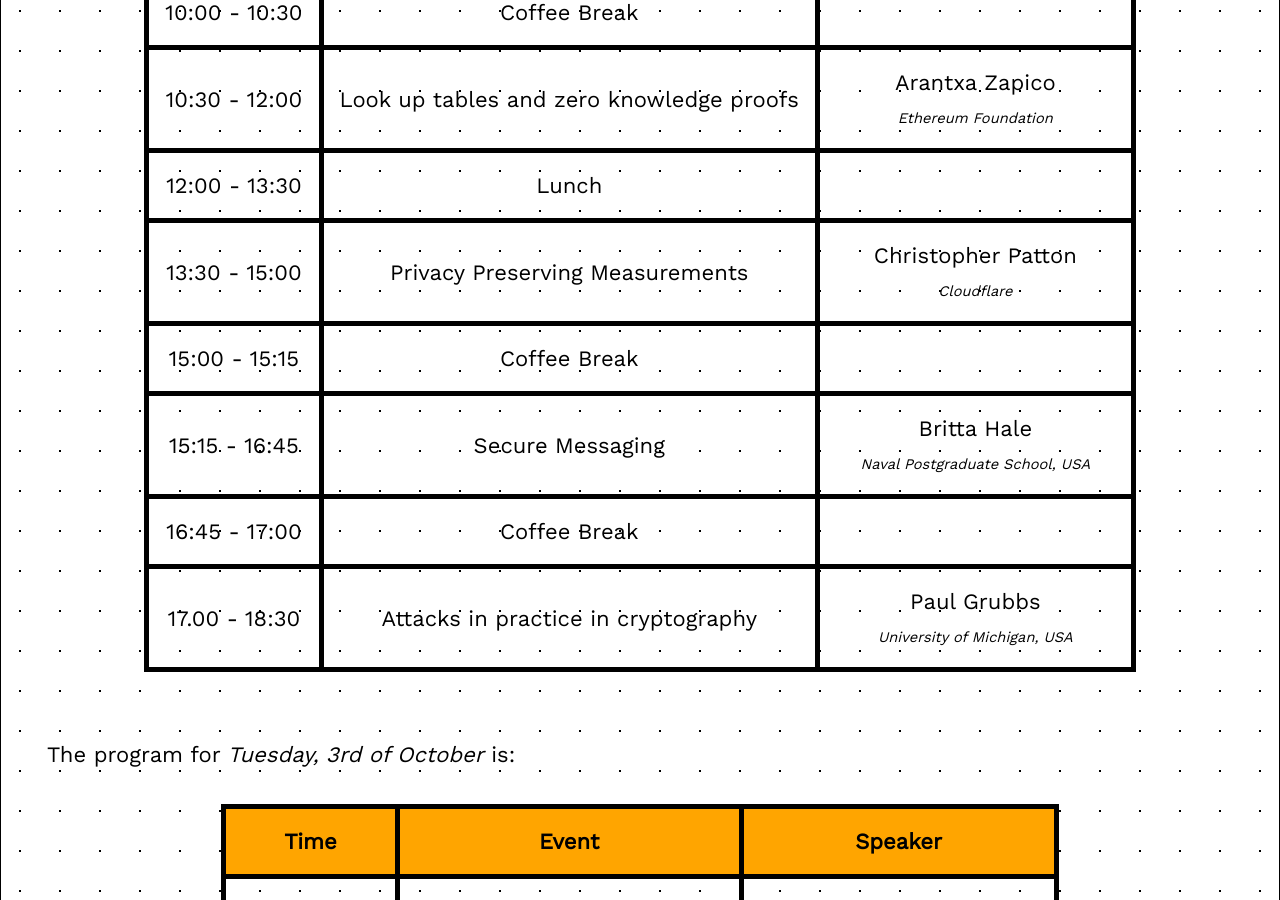
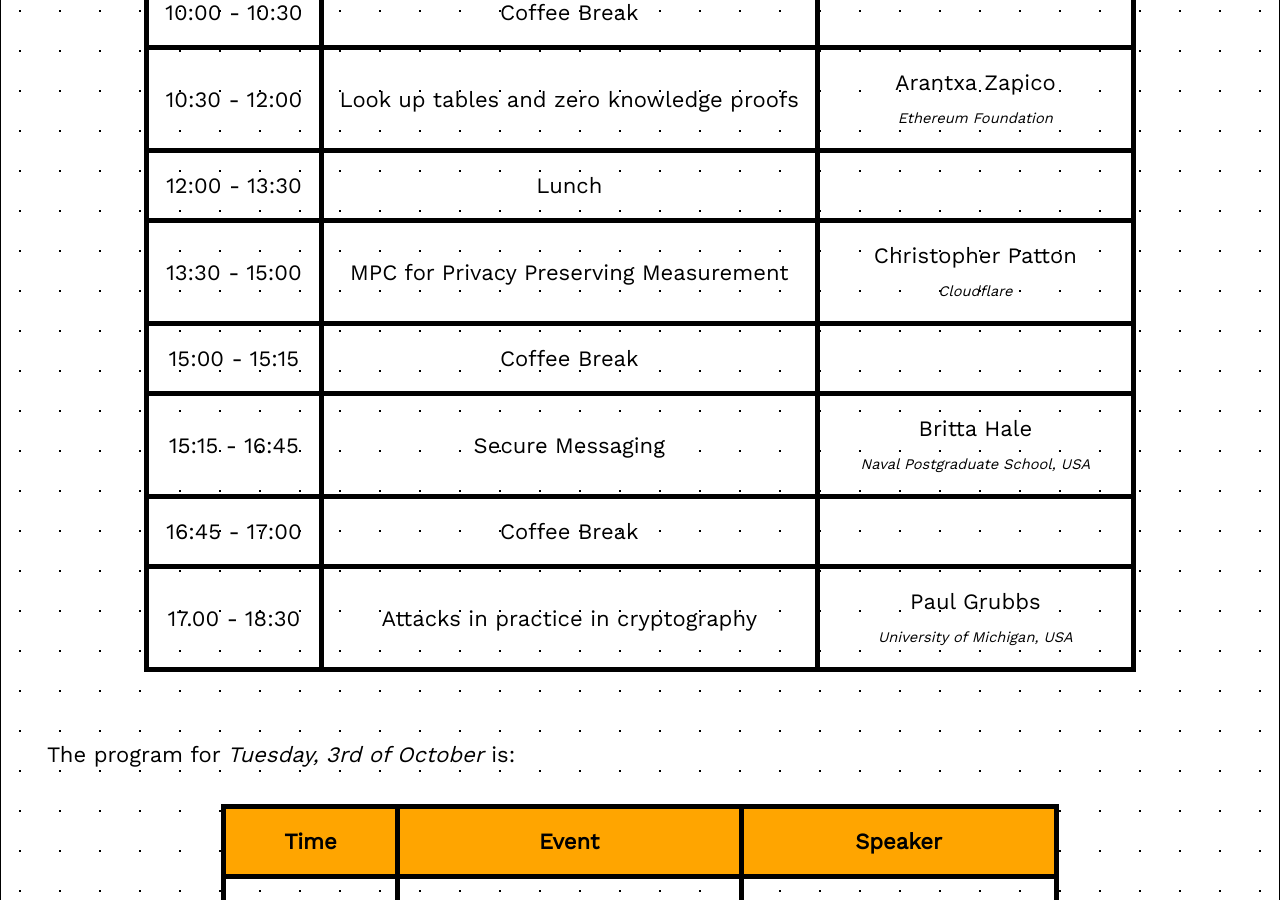
Before and after one commit to claucece/ascrypto, a Jekyll site: the page built from 2023.html, in a window 1280 px wide and 900 px high, scrolled down 1169 px. Built offline with Jekyll 4.4.1, drawn with Linux system fonts in a browser that asks for light colours.

Commit message:
New title

```diff
--- a/2023.html
+++ b/2023.html
@@ -65,7 +65,7 @@ tags: menu
     </tr>
     <tr>
         <td>13:30 - 15:00</td>
-        <td>Privacy Preserving Measurements</td>
+        <td>MPC for Privacy Preserving Measurement</td>
         <td>Christopher Patton<br>
             <i id="small">Cloudflare</i>
 				</td>
```
